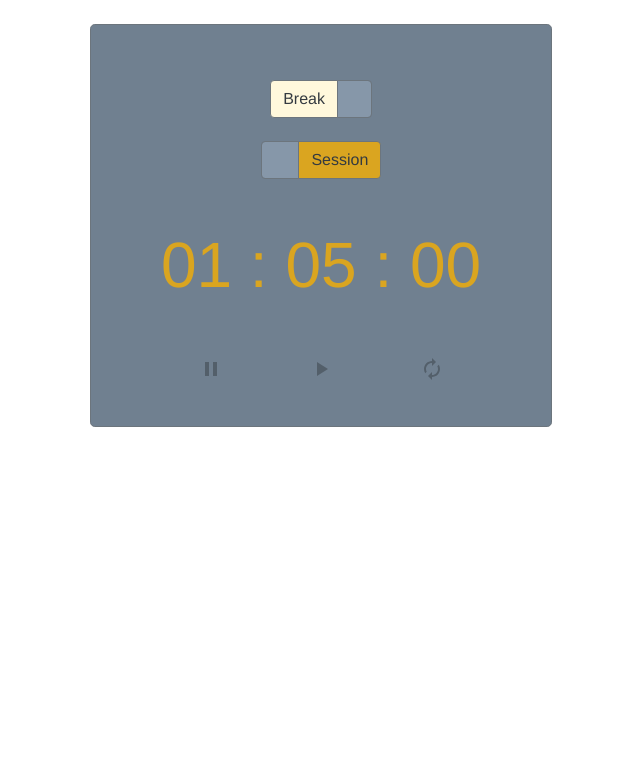
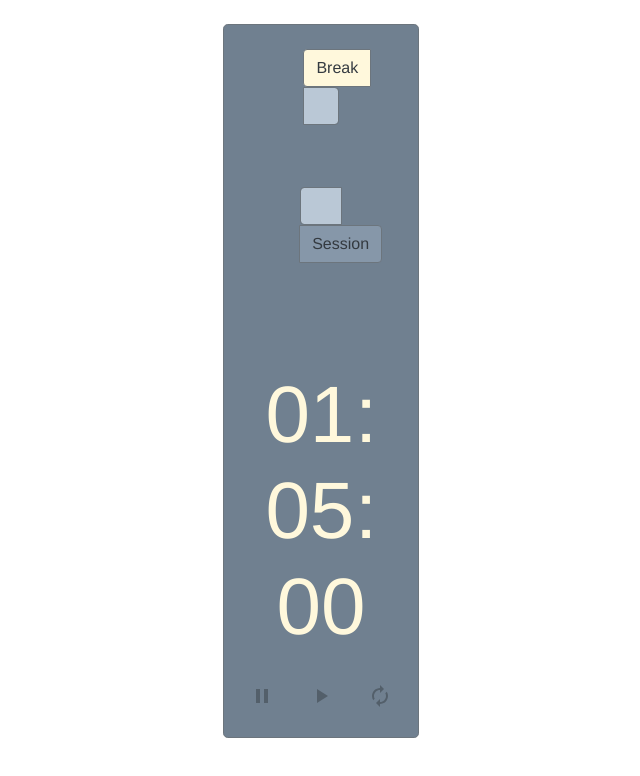
Before and after one commit to chinh-le/pomodoro-clock, a React (Create React App) app: page / in a window 1280 px wide. Shown: the top 776 px of the page, without its empty margins (319-959 px from the left). Built offline with nearby package versions, Linux system fonts and the light colour scheme; a web font is replaced by a local one; what uifx would draw is missing.

Commit message:
Refact color theme

```diff
--- a/src/components/TimeComponent.js
+++ b/src/components/TimeComponent.js
@@ -1,15 +1,21 @@
 import React, { useState, useEffect } from 'react';
+import theme from '../theme';
 
 const TimeComponent = (props) => {
-  const { count } = { ...props };
+  const { count, isSession } = { ...props };
   const [hrs, setHrs] = useState('00');
   const [mins, setMins] = useState('00');
   const [secs, setSecs] = useState('00');
+  const [color, setColor] = useState(theme.timeColor.session);
 
   useEffect(() => {
+    setColor(isSession ? theme.timeColor.session : theme.timeColor.break);
+
     let hrsTxt = Math.floor(count / 3600);
     if (hrsTxt > 0) {
       hrsTxt = hrsTxt < 10 ? '0'.concat(hrsTxt) : hrsTxt;
+    } else {
+      hrsTxt = '0'.concat(hrsTxt);
     }
     setHrs(hrsTxt);
 
@@ -22,11 +28,16 @@ const TimeComponent = (props) => {
     return () => {
       // cleanup
     };
-  }, [count]);
+  }, [count, isSession]);
 
-  // goldenrod: #daa520
   return (
-    <h1 className="text-center m-0 time-display" style={{ fontSize: '4rem', padding: '3rem 0', color: 'goldenrod' }}>{`${hrs} : ${mins} : ${secs}`}</h1>
+    <h1 className="text-center m-0 time-display pt-1 pb-4" style={{ fontSize: '5rem', color: `${color}` }}>
+      <span className="d-inline-flex justify-content-center" style={{ width: '90px', display: 'inline-flex' }}>{hrs}</span>
+      :
+      <span className="d-inline-flex justify-content-center" style={{ width: '90px', display: 'inline-flex' }}>{mins}</span>
+      :
+      <span className="d-inline-flex justify-content-center" style={{ width: '90px', display: 'inline-flex' }}>{secs}</span>
+    </h1>
   );
 };
 
--- a/src/containers/BreakComponent.js
+++ b/src/containers/BreakComponent.js
@@ -3,15 +3,17 @@ import { connect } from 'react-redux';
 import { InputGroup, Form } from 'react-bootstrap';
 
 import { setBreakLength } from '../store';
+import theme from '../theme';
 
 const BreakComponent = (props) => {
   // console.log({ ...props });
   const { min, max, step } = { min: 1, max: 60, step: 1 };
   const {
-    breakLength, breakLengthHandler, reset,
+    breakLength, breakLengthHandler, reset, isSession,
   } = { ...props };
   const [mins, setMins] = useState('');
   const [inputError, setInputError] = useState('invisible');
+  const [bgColor, setBgColor] = useState(theme.break.labelBg.off);
 
   const breakHandler = (evt) => {
     evt.persist();
@@ -25,25 +27,22 @@ const BreakComponent = (props) => {
   };
 
   useEffect(() => {
-    // effect
+    setBgColor(!isSession ? theme.break.labelBg.on : theme.break.labelBg.off);
     setMins(breakLength / 60);
     return () => {
       // cleanup
     };
-  }, [breakLength]);
+  }, [breakLength, isSession]);
 
-
-  //cornsilk: #fff8dc
   return (
     <div style={{ width: '43%' }} className="mx-1">
-      <div className={`${inputError} text-danger mt-1 mr-2 text-right`} style={{ fontSize: '0.8rem' }}>1 - 60 mins</div>
       <InputGroup>
         <InputGroup.Prepend>
-          {/* <InputGroup.Text className="bg-transparent border-secondary text-dark">Break</InputGroup.Text> */}
-          <InputGroup.Text className="border-secondary text-dark" style={{backgroundColor:'#fff8dc'}}>Break</InputGroup.Text>
+          <InputGroup.Text className="border-secondary text-dark" style={{ backgroundColor: `${bgColor}` }}>Break</InputGroup.Text>
         </InputGroup.Prepend>
-        <Form.Control type="number" onChange={breakHandler} value={mins} min={min} max={max} step={step} style={{ backgroundColor:'#8697a9' }}className="border-secondary" />
+        <Form.Control type="number" onChange={breakHandler} value={mins} min={min} max={max} step={step} style={{ backgroundColor: theme.break.inputBg }} className="border-secondary" />
       </InputGroup>
+      <div className={`${inputError} text-danger mt-1 mr-2 text-right`} style={{ fontSize: '0.8rem' }}>1 - 60 mins</div>
     </div>
   );
 };
--- a/src/containers/ClockComponent.js
+++ b/src/containers/ClockComponent.js
@@ -2,6 +2,7 @@ import React from 'react';
 import { Container, Row, Col } from 'react-bootstrap';
 import { connect } from 'react-redux';
 import useInterval from '../utils/useInterval';
+import theme from '../theme';
 
 import ControlsComponent from './ControlsComponent';
 import SessionComponent from './SessionComponent';
@@ -14,20 +15,20 @@ const ClockComponent = (props) => {
   // console.log({ ...props });
   const { breakLength, sessionLength } = { ...props };
   const {
-    count, play, pause, reset,
+    count, play, pause, reset, isSession,
   } = useInterval(1000, sessionLength, breakLength);
 
-  //lightslategray: #778899
-  //slategray: #708090
+  // lightslategray: #778899
+  // slategray: #708090
 
   return (
-    <Container className="clock-container" style={{ minWidth: '575px' }}>
-      <Col xs={9} md={7} lg={6} xl={5} className="mx-auto my-4 rounded-lg border border-secondary" style={{ padding: '2rem 4rem',backgroundColor:'#708090' }}>
+    <Container className="clock-container" style={{ width: '500px' }}>
+      <Col xs={9} md={7} lg={6} xl={5} className="mx-auto my-4 rounded-lg border border-secondary pt-4 pb-3 px-2" style={{ backgroundColor: theme.componentBg }}>
         <Row className="justify-content-center" style={{ margin: '0 3rem' }}>
-          <BreakComponent reset={reset} />
-          <SessionComponent reset={reset} />
+          <BreakComponent reset={reset} isSession={isSession} />
+          <SessionComponent reset={reset} isSession={isSession} />
         </Row>
-        <TimeComponent count={count} />
+        <TimeComponent count={count} isSession={isSession} />
         <ControlsComponent play={play} pause={pause} reset={reset} />
       </Col>
     </Container>
--- a/src/containers/ControlsComponent.js
+++ b/src/containers/ControlsComponent.js
@@ -2,9 +2,8 @@ import React, { useState } from 'react';
 import { connect } from 'react-redux';
 import { ButtonGroup, Button } from 'react-bootstrap';
 import { PlayArrow, Pause, Autorenew } from '@material-ui/icons';
-
-
 import { resetClock } from '../store';
+import theme from '../theme';
 
 
 const ControlsComponent = (props) => {
@@ -12,9 +11,9 @@ const ControlsComponent = (props) => {
   const {
     resetClockHandler, play, pause, reset,
   } = { ...props };
-  const [pauseColor, setPauseColor] = useState('disabled');
-  const [playColor, setPlayColor] = useState('disabled');
-  const [resetColor, setResetColor] = useState('disabled');
+  const [pauseColor, setPauseColor] = useState(theme.controls.off);
+  const [playColor, setPlayColor] = useState(theme.controls.off);
+  const [resetColor, setResetColor] = useState(theme.controls.off);
 
   const playHandler = () => {
     play(); // interval
@@ -31,7 +30,7 @@ const ControlsComponent = (props) => {
 
   const mouseHandler = (evt) => {
     evt.persist();
-    const color = evt.type === 'mouseenter' ? 'action' : 'disabled';
+    const color = evt.type === 'mouseenter' ? theme.controls.on : theme.controls.off;
 
     if (/btn-pause/.test(evt.target.className)) setPauseColor(color);
     else if (/btn-play/.test(evt.target.className)) setPlayColor(color);
--- a/src/containers/SessionComponent.js
+++ b/src/containers/SessionComponent.js
@@ -1,17 +1,18 @@
 import React, { useState, useEffect } from 'react';
 import { connect } from 'react-redux';
 import { InputGroup, Form } from 'react-bootstrap';
-
 import { setSessionLength } from '../store';
+import theme from '../theme'
 
 const SessionComponent = (props) => {
   // console.log({ ...props });
   const {
-    sessionLength, sessionLengthHandler, reset,
+    sessionLength, sessionLengthHandler, reset, isSession,
   } = { ...props };
   const { min, max, step } = { min: 1, max: 1440, step: 1 };
   const [mins, setMins] = useState('');
   const [inputError, setInputError] = useState('invisible');
+  const [bgColor, setBgColor] = useState(theme.session.labelBg.on);
 
   const sessionHandler = (evt) => {
     if (evt.target.validity.valid) {
@@ -24,23 +25,23 @@ const SessionComponent = (props) => {
   };
 
   useEffect(() => {
-    // effect
+    // console.log('isSession', isSession);
+    setBgColor(isSession ? theme.session.labelBg.on : theme.session.labelBg.off);
     setMins(Math.floor(sessionLength / 60));
     return () => {
       // cleanup
     };
-  }, [sessionLength]);
+  }, [sessionLength, isSession]);
 
-  //goldenrod: #daa520
   return (
     <div style={{ width: '51%' }} className="mx-1">
-      <div className={`${inputError} text-danger mt-1 ml-2 text-left`} style={{ fontSize: '0.8rem' }}>1 - 1440 mins (24h)</div>
       <InputGroup>
-        <Form.Control type="number" onChange={sessionHandler} value={mins} min={min} max={max} step={step} style={{ backgroundColor:'#8697a9' }} className="border-secondary" />
+        <Form.Control type="number" onChange={sessionHandler} value={mins} min={min} max={max} step={step} style={{ backgroundColor: theme.session.inputBg }} className="border-secondary" />
         <InputGroup.Append>
-          <InputGroup.Text style={{ backgroundColor:'#daa520' }} className="border-secondary text-dark">Session</InputGroup.Text>
+          <InputGroup.Text style={{ backgroundColor: `${bgColor}` }} className="border-secondary text-dark">Session</InputGroup.Text>
         </InputGroup.Append>
       </InputGroup>
+      <div className={`${inputError} text-danger mt-1 ml-2 text-left`}>1 - 1440 mins (24h)</div>
     </div>
   );
 };
--- /dev/null
+++ b/src/theme.js
@@ -0,0 +1,33 @@
+const SLATEGRAY = 'rgb(112, 128, 144)'; // #708090
+const GOLDENROD = 'rgb(218, 165, 32)'; // #daa520
+const CORNSILK = 'rgb(255, 248, 220)'; // #fff8dc
+const INPUT_BG = 'rgb(186, 200, 214)';
+const LABEL_BG = 'rgb(134, 151, 169)'; // #8697a9
+
+const theme = {
+  componentBg: SLATEGRAY,
+  break: {
+    labelBg: {
+      off: LABEL_BG,
+      on: CORNSILK,
+    },
+    inputBg: INPUT_BG,
+  },
+  session: {
+    labelBg: {
+      off: LABEL_BG,
+      on: GOLDENROD,
+    },
+    inputBg: INPUT_BG,
+  },
+  timeColor: {
+    break: CORNSILK,
+    session: GOLDENROD,
+  },
+  controls: {
+    on: 'action', // Material UI SVG icon theme
+    off: 'disabled', // Material UI SVG icon theme
+  },
+};
+
+export default theme;
```
